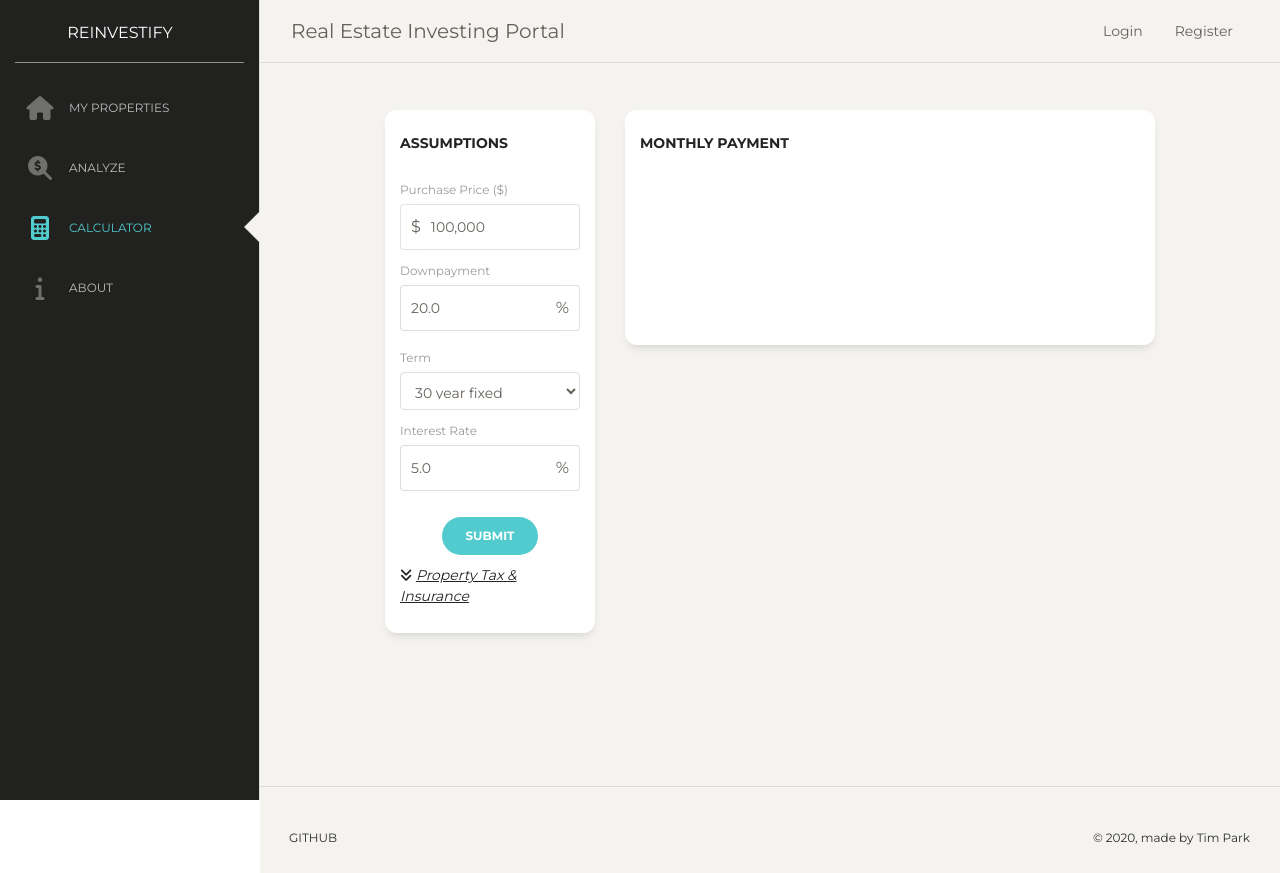
After one commit to timpark0807/reinvestify, a Flask app: template realtoranalysis/calculator/templates/calculator_backup.html in a window 1280 px wide. The commit adds this page. Run offline with Flask 2, Linux system fonts and the light colour scheme; the template is opened without the code that fills it, so the values that code supplies are empty; a map, chart or similar area stays blank; some libraries are stand-ins or nearby versions.

Commit message:
Cleanup and move calculator blueprint specific JS and HTML files

```diff
--- /dev/null
+++ b/realtoranalysis/calculator/templates/calculator_backup.html
@@ -0,0 +1,207 @@
+{% extends "base.html" %}
+{% set active_page = "calculator" %}
+{% block content %}
+
+<head>
+
+    <script src="{{ url_for('static', filename='js/jquery.min.js') }}"></script>
+    <script src="https://cdnjs.cloudflare.com/ajax/libs/Chart.js/2.3.0/Chart.min.js"> </script>
+    <script src="{{ url_for('static', filename='js/script1.js') }}"></script>
+    <script id="baseScript" src="{{ url_for('static', filename='js/calculator.js') }}"
+    data-path="{{ request.path }}"></script>
+
+</head>
+<!--BEGIN ROW-->
+    <div class="content">
+      <div class="container mt-3">
+        <div class="row justify-content-center">
+        <!--BEGIN MORTGAGE INPUT CARD-->
+
+            <div class="col-3">
+                <div class="card">
+
+
+            <!--BEGIN MORTGAGE INPUT HEADER-->
+
+                    <div class="card-header ">
+                        <h6 class="card-title">Assumptions</h6>
+                    </div>
+
+            <!--END MORTGAGE INPUT HEADER-->
+
+
+            <!--BEGIN MORTGAGE INPUT FORM-->
+
+                    <div class="card-body">
+                    <form>
+
+                        <div class="row">
+                            <div class="col-md-12">
+
+                            <label>Purchase Price ($)</label>
+                              <div class="input-group">
+                                <div class="input-group-prepend">
+
+                                  <span class="input-group-text" id="inputGroupPrepend">$</span>
+                                </div>
+                                <input type="text" class="form-control" id="price_id" name="price" value="100,000" aria-describedby="inputGroupPrepend" required>
+                              </div>
+
+                            </div>
+                        </div>
+
+
+                        <div class="row">
+                            <div class="col-md-12">
+                            <label>Downpayment</label>
+
+                                <div class="input-group mb-3">
+                                  <input type="text" class="form-control" id="down_payment_id" value="20.0" aria-label="Amount">
+                                  <div class="input-group-append">
+                                    <span class="input-group-text">%</span>
+                                  </div>
+                                </div>
+                            </div>
+                        </div>
+
+
+                        <div class="row">
+                            <div class="col-md-12">
+                                <div class="form-group">
+                                    <label>Term</label>
+                                    <br>
+                                    <select class="form-control" name="term_id" id="term_id" >
+                                        <option value="30">30 year fixed</option>
+                                        <option value="15">15 year fixed</option>
+                                    </select>
+                <script type="text/javascript">
+                    $('selectpicker').on('change', function() {
+                        alert( $(this).find(":selected").val() );
+                    });
+                </script>
+
+                                </div>
+                            </div>
+                        </div>
+
+
+                        <div class="row">
+                            <div class="col-md-12">
+                            <label>Interest Rate</label>
+
+                                <div class="input-group mb-3">
+                                  <input type="text" class="form-control" id="interest_rate_id" name="input_interest_rate" value="5.0" aria-label="Amount (to the nearest dollar)">
+                                  <div class="input-group-append">
+                                    <span class="input-group-text">%</span>
+                                  </div>
+                                </div>
+                            </div>
+                        </div>
+
+                        <div class="row">
+                            <div class="update ml-auto mr-auto">
+                                <button type="submit" class="btn btn-primary btn-round">Submit</button>
+                            </div>
+                        </div>
+
+           <!--Begin drop down property tax and insurance-->
+              <p data-toggle="collapse" data-target="#collapseExample" aria-expanded="false" aria-controls="collapseExample">
+                 <i class="fas fa-angle-double-down"></i>
+                 <u><i>  Property Tax & Insurance</i> </u>
+              </p>
+
+            <div class="collapse" id="collapseExample">
+
+                       <div class="row">
+                            <div class="col-md-12">
+
+                            <label>Property Tax</label>
+                              <div class="input-group">
+                                <div class="input-group-prepend">
+
+                                  <span class="input-group-text">$</span>
+                                </div>
+                                <input type="text" class="form-control" id="property_tax_id" name="property_tax" value="90" aria-describedby="inputGroupPrepend" >
+                              </div>
+
+                            </div>
+                        </div>
+
+                       <div class="row">
+                            <div class="col-md-12">
+
+                            <label>Insurance</label>
+                              <div class="input-group">
+                                <div class="input-group-prepend">
+
+                                  <span class="input-group-text">$</span>
+                                </div>
+                                <input type="text" class="form-control" id="insurance_id" name="input_insurance" value="80" aria-describedby="inputGroupPrepend" >
+                              </div>
+
+                            </div>
+                       </div>
+
+            </div>
+
+           <!--End drop down property tax and insurance-->
+
+
+
+
+                    </form>
+                    </div>
+
+            <!--END MORTGAGE INPUT FORM-->
+
+                </div>
+            </div>
+
+        <!--END MORTGAGE INPUT CARD-->
+
+
+
+        <!--BEGIN MORTGAGE OUTPUT CARD -->
+
+            <div class="col-md-7">
+                <div class="card">
+
+                    <div class="card-header">
+                        <h6 class="card-title">Monthly Payment</h6>
+                    </div>
+
+                    <div class="card-body">
+                        <div class="holder">
+                        <canvas id="bar-chart"></canvas>
+                        </div>
+
+                    </div>
+
+                </div>
+            </div>
+
+        <!--END MORTGAGE OUTPUT CARD -->
+        </div>
+
+    </div>
+</div>
+<!--END ROW-->
+
+<script>
+$('[name="price"]').keyup(function(event) {
+
+  // skip for arrow keys
+  if(event.which >= 37 && event.which <= 40) return;
+
+  // format number
+  $(this).val(function(index, value) {
+    return value
+    .replace(/\D/g, "")
+    .replace(/\B(?=(\d{3})+(?!\d))/g, ",")
+    ;
+  });
+});
+</script>
+
+
+{% endblock content %}
--- a/realtoranalysis/static/js/calculator.js
+++ b/realtoranalysis/static/js/calculator.js
@@ -5,7 +5,7 @@ $(document).ready(function() {
 
         $.ajax({
             data : {
-                price : $('#price_id').val(),
+                price : $('#price').val(),
                 down_payment : $('#down_payment_id').val(),
                 term : $('#term_id').val(),
                 interest_rate : $('#interest_rate_id').val(),
```
Also changed, not shown: realtoranalysis/calculator/static/js/dynamic_typing.js (added, +13 -0 lines), realtoranalysis/calculator/static/js/mortgage_calculator.js (+0 -58 lines), realtoranalysis/calculator/templates/calculator.html (+93 -74 lines).
